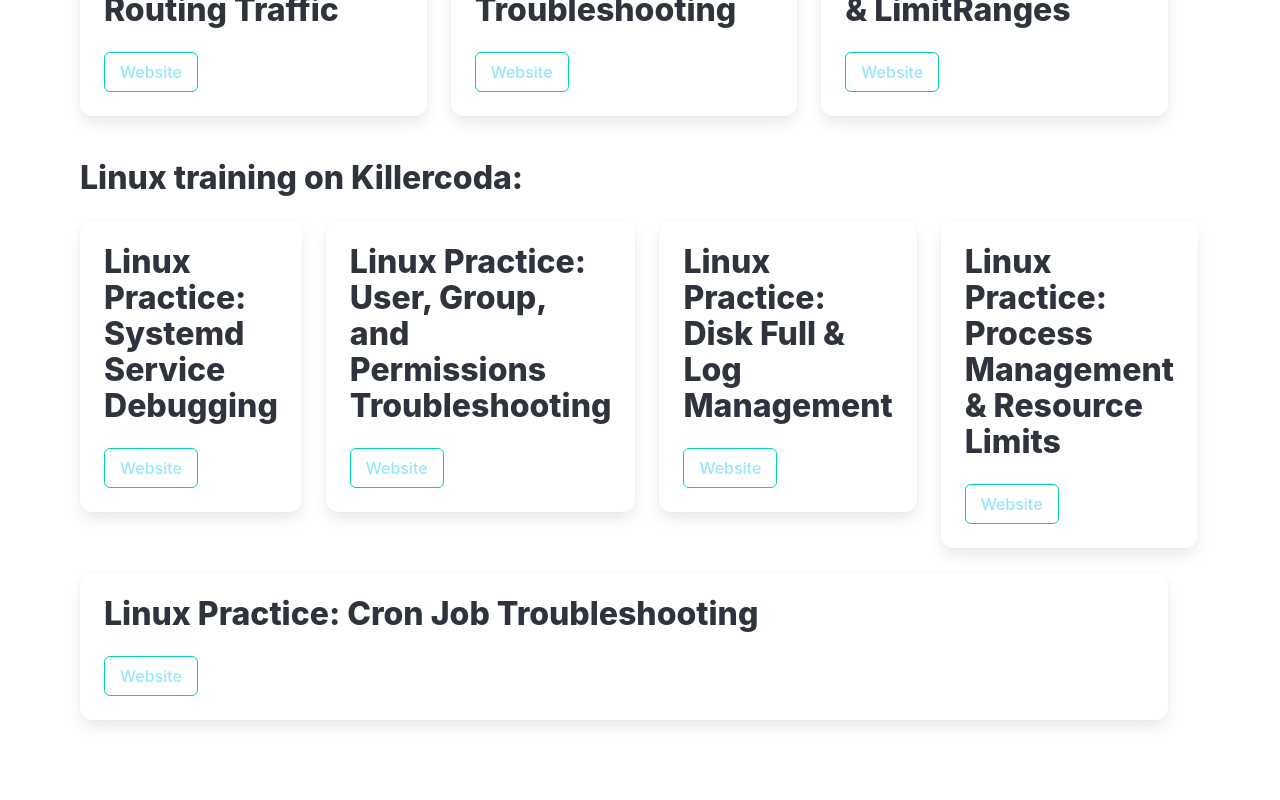
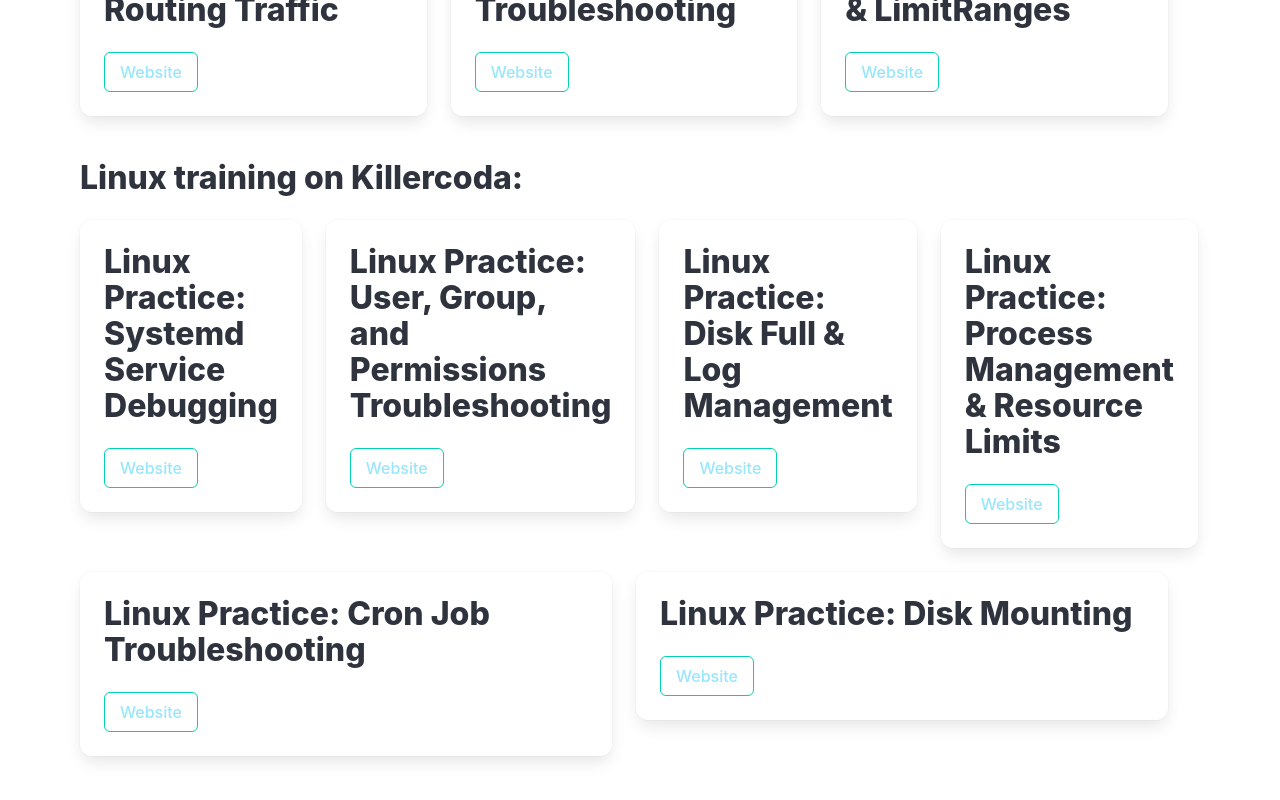
Before and after one commit to alexiscarbillet/alexis-carbillet, a React (Vite) app: page /training in a window 1280 px wide. Shown: the part 998-1798 px from the top of the page. Built offline with nearby package versions, Linux system fonts and the light colour scheme.

Commit message:
add disk mounting

```diff
--- a/src/Training.jsx
+++ b/src/Training.jsx
@@ -25,6 +25,7 @@
     { titleKey: "training.linux.diskLogManagement", url: "https://killercoda.com/alexis-carbillet/course/Linux/Log-Management" },
     { titleKey: "training.linux.processLimits", url: "https://killercoda.com/alexis-carbillet/course/Linux/Process-Management-Resource-Limits" },
     { titleKey: "training.linux.cronJob", url: "https://killercoda.com/alexis-carbillet/course/Linux/Cron-Job-Troubleshooting" },
+    { titleKey: "training.linux.disks", url: "https://killercoda.com/alexis-carbillet/course/Linux/Disk-Mounting" },
   ];
 
   const renderCardsInRows = (items) => {
--- a/src/i18n/en.json
+++ b/src/i18n/en.json
@@ -76,7 +76,8 @@
       "userGroupPermissions": "Linux Practice: User, Group, and Permissions Troubleshooting",
       "diskLogManagement": "Linux Practice: Disk Full & Log Management",
       "processLimits": "Linux Practice: Process Management & Resource Limits",
-      "cronJob": "Linux Practice: Cron Job Troubleshooting"
+      "cronJob": "Linux Practice: Cron Job Troubleshooting",
+      "disks": "Linux Practice: Disk Mounting"
     }
   },
   "podcast": {
--- a/src/i18n/fr.json
+++ b/src/i18n/fr.json
@@ -76,7 +76,8 @@
       "userGroupPermissions": "Exercice Linux : Utilisateurs, groupes et permissions",
       "diskLogManagement": "Exercice Linux : Gestion des disques et des logs",
       "processLimits": "Exercice Linux : Gestion des processus et limites de ressources",
-      "cronJob": "Exercice Linux : Dépannage Cron Job"
+      "cronJob": "Exercice Linux : Dépannage Cron Job",
+      "disks": "Linux Practice: Montage des disques"
     }
   },
   "podcast": {
```
